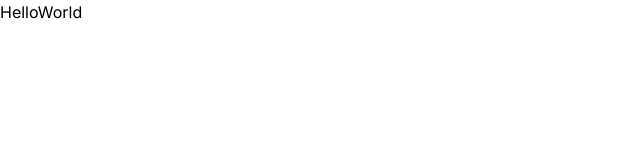
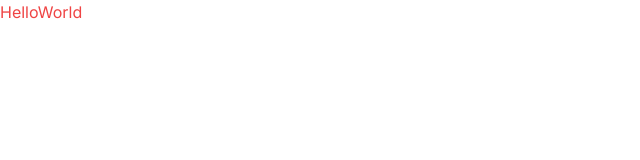
Before and after one commit to Gagneja1512/connecting-mail, a Next.js app: page / in a window 1280 px wide. Shown: the top 160 px of the page, without its empty margins (0-640 px from the left). Built offline with nearby package versions, Linux system fonts and the light colour scheme.

Commit message:
Integrating the Redis Database

```diff
--- a/package.json
+++ b/package.json
@@ -12,6 +12,7 @@
     "@types/node": "20.3.1",
     "@types/react": "18.2.12",
     "@types/react-dom": "18.2.5",
+    "@upstash/redis": "^1.22.0",
     "autoprefixer": "10.4.14",
     "class-variance-authority": "^0.6.1",
     "clsx": "^2.0.0",
--- a/src/app/page.tsx
+++ b/src/app/page.tsx
@@ -1,7 +1,8 @@
+import { db } from '@/lib/db'
 import Image from 'next/image'
 
-export default function Home() {
+export default async function Home() {
   return (
-    <h1>HelloWorld</h1>
+    <div className='text-red-500'>HelloWorld</div>
   )
 }
--- /dev/null
+++ b/src/lib/db.ts
@@ -0,0 +1,8 @@
+import { Redis } from "@upstash/redis/nodejs";
+
+// export const db = new Redis({
+//     url : process.env.UPSTASH_REDIS_REST_URL ,
+//     token : process.env.UPSTASH_REDIS_REST_TOKEN ,
+// })
+
+export const db = Redis.fromEnv()
```
Also changed, not shown: 1 other file (tests, documents, lock files or other folders).
